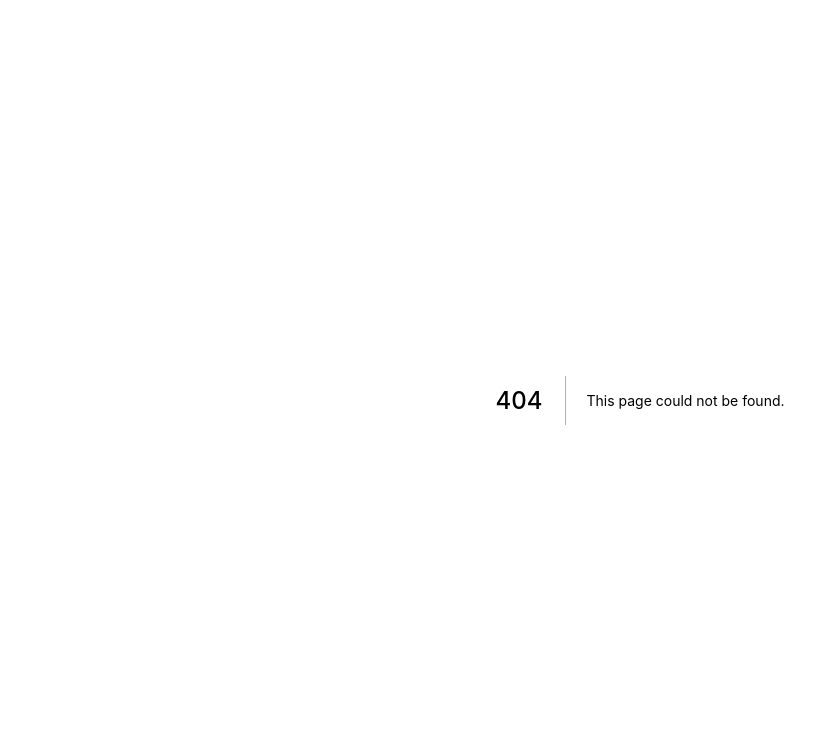
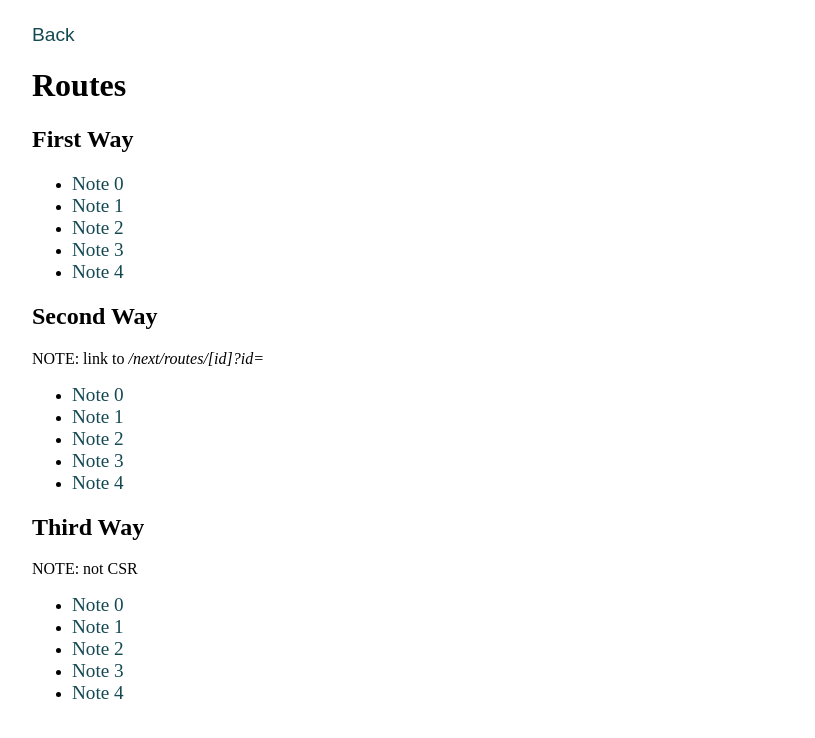
Before and after one commit to shawnrivers/learning-memo-web, a Next.js app: page /next/routes in a window 1280 px wide. Before the commit this address had no page. Shown: the top 738 px of the page, without its empty margins (0-815 px from the left). Built offline with nearby package versions, Linux system fonts and the light colour scheme.

Commit message:
Add Next.js learning pages

```diff
--- a/src/components/atoms/buttons/BackButton.tsx
+++ b/src/components/atoms/buttons/BackButton.tsx
@@ -2,6 +2,7 @@
 import { css, jsx } from '@emotion/core';
 import * as React from 'react';
 import { useRouter } from 'next/router';
+import { BLUE_1 } from '../../../constants/colors';
 
 export const BackButton: React.FC<React.HTMLAttributes<HTMLButtonElement>> = (
   props
@@ -12,6 +13,16 @@ export const BackButton: React.FC<React.HTMLAttributes<HTMLButtonElement>> = (
   return (
     <button
       css={css`
+        background: none;
+        box-shadow: none;
+        border: none;
+        outline: none;
+        text-shadow: none;
+        padding: 0;
+        margin: 0;
+        font-size: 1.2rem;
+        color: ${BLUE_1};
+
         &:hover {
           text-decoration: underline;
           cursor: pointer;
--- a/src/components/atoms/styled/StyledLink.tsx
+++ b/src/components/atoms/styled/StyledLink.tsx
@@ -6,9 +6,9 @@ import { BLUE_1 } from '../../../constants/colors';
 
 type LinkProps = React.ComponentProps<typeof Link>;
 
-export const StyledLink: React.FC<React.PropsWithoutRef<
-  LinkProps & React.RefAttributes<HTMLAnchorElement>
->> = (props) => {
+export const StyledLink: React.FC<LinkProps> = (
+  props
+) => {
   const { href, children, ...restProps } = props;
 
   return (
--- /dev/null
+++ b/src/pages/next/routes/index.tsx
@@ -0,0 +1,61 @@
+import * as React from 'react';
+import { StyledLink } from '../../../components/atoms/styled/StyledLink';
+import { TopicPage } from '../../../components/templates/TopicPage';
+
+const notes = new Array(5)
+  .fill(1)
+  .map((e, i) => ({ id: i, title: `Note ${i}` }));
+
+const NextRoutesPage: React.FC = () => {
+  return (
+    <TopicPage heading='Routes'>
+      <section>
+        <h2>First Way</h2>
+        <ul>
+          {notes.map((note) => (
+            <li key={note.id}>
+              <StyledLink
+                href='/next/routes/[id]'
+                as={`/next/routes/${note.id}`}
+              >
+                {note.title}
+              </StyledLink>
+            </li>
+          ))}
+        </ul>
+      </section>
+      <section>
+        <h2>Second Way</h2>
+        <p>
+          NOTE: link to <var>/next/routes/[id]?id=</var>
+        </p>
+        <ul>
+          {notes.map((note) => (
+            <li key={note.id}>
+              <StyledLink
+                href={{ pathname: '/next/routes/[id]', query: { id: note.id } }}
+              >
+                {note.title}
+              </StyledLink>
+            </li>
+          ))}
+        </ul>
+      </section>
+      <section>
+        <h2>Third Way</h2>
+        <p>NOTE: not CSR</p>
+        <ul>
+          {notes.map((note) => (
+            <li key={note.id}>
+              <StyledLink href={`/next/routes/${note.id}`}>
+                {note.title}
+              </StyledLink>
+            </li>
+          ))}
+        </ul>
+      </section>
+    </TopicPage>
+  );
+};
+
+export default NextRoutesPage;
```
Also changed, not shown: src/constants/routes.ts (+9 -5 lines), src/pages/next/index.tsx (added, +9 -0 lines), src/pages/next/routes/[id].tsx (added, +19 -0 lines).
